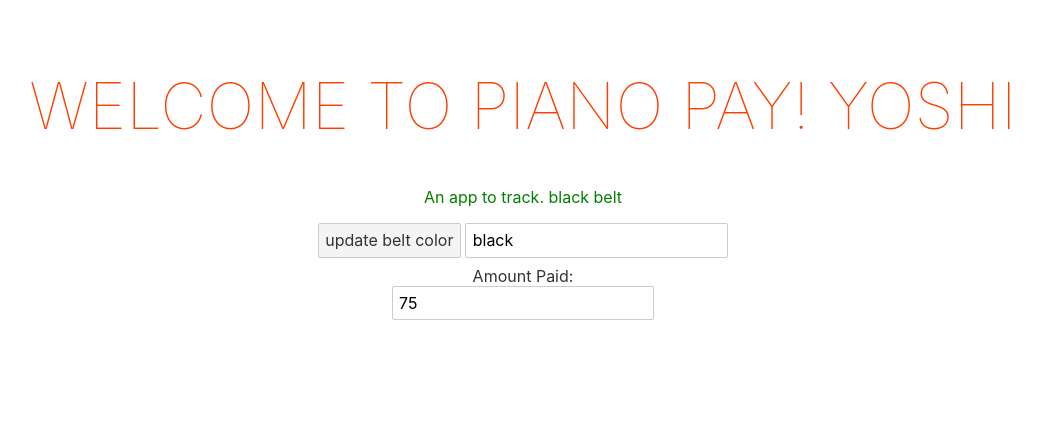
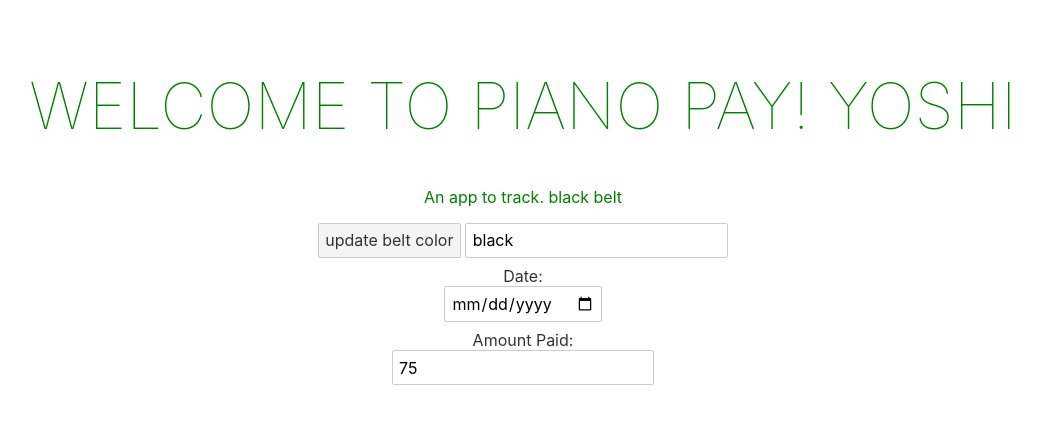
Before and after one commit to Sheilabob/PianoPayment, a Svelte app: page / in a window 1280 px wide. Shown: the top 424 px of the page, without its empty margins (117-1158 px from the left). Built offline with nearby package versions, Linux system fonts and the light colour scheme.

Commit message:
added date entry field and dynamically rendering color

```diff
--- a/src/App.svelte
+++ b/src/App.svelte
@@ -1,7 +1,10 @@
 <script>
 	let amountDue = 75;
 	let amountPaid = 75;
+	let dateDue = new Date('02/08/2023');
+	let datePaid = new Date('02/08/2023');
 	let paymentColor = 'black';
+	let dateColor = 'black';
 
 	const handlePayment = (e) => {
 		amountPaid = e.target.value
@@ -12,6 +15,13 @@ console.log(amountPaid)
 	}
 	if (amountPaid == '65') {
 		paymentColor = 'red'
+	}
+
+	if (datePaid == '02/08/2023') {
+		dateColor = 'green'
+	}
+	if (datePaid == '02/09/2023') {
+		dateColor = 'red'
 	}
 
 	let name = 'Yoshi'
@@ -26,13 +36,15 @@ console.log(amountPaid)
 </script>
 
 <main>
-	<h1>Welcome to Piano Pay! {name}</h1>
+	<h1 style="{dateDue.getTime() >= new Date(datePaid).getTime() ? 'color:green' : 'color:red'}">Welcome to Piano Pay! {name}</h1>
 	<p style="{+amountPaid >= amountDue ? 'color:green' : 'color:red'}">An app to track. {beltColor} belt</p>
 	<button on:click={handleClick}>update belt color</button>
 	<input type="text" bind:value={beltColor}>
 
+	<label for="date-paid">Date:</label>
+	<input type="date" id="date-paid" bind:value={datePaid} />
 	<label for="amt-paid">Amount Paid:</label>
-	<input type="text" id="amt-paid" bind:value={amountPaid}>
+	<input type="text" id="amt-paid" bind:value={amountPaid} />
 </main>
 
 <style>
```
